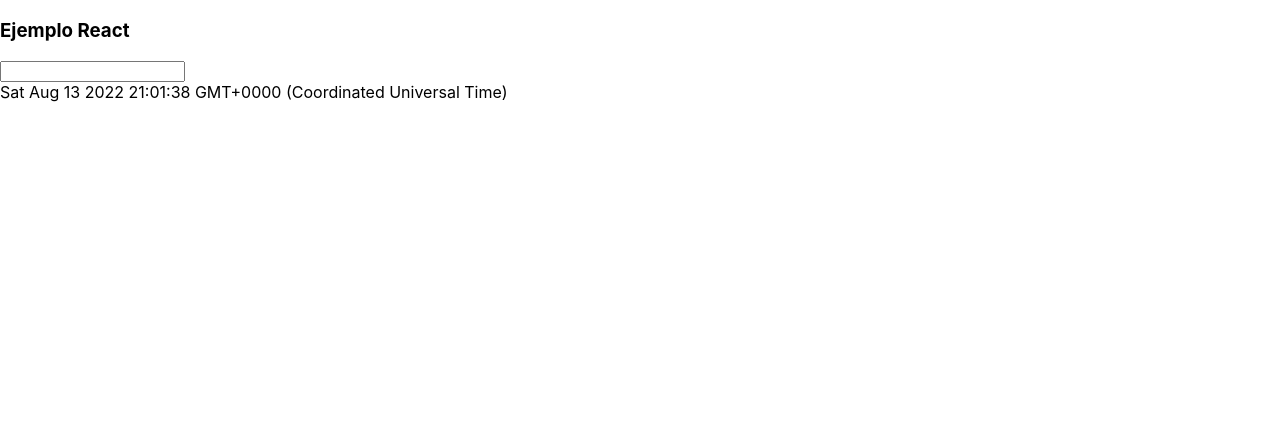
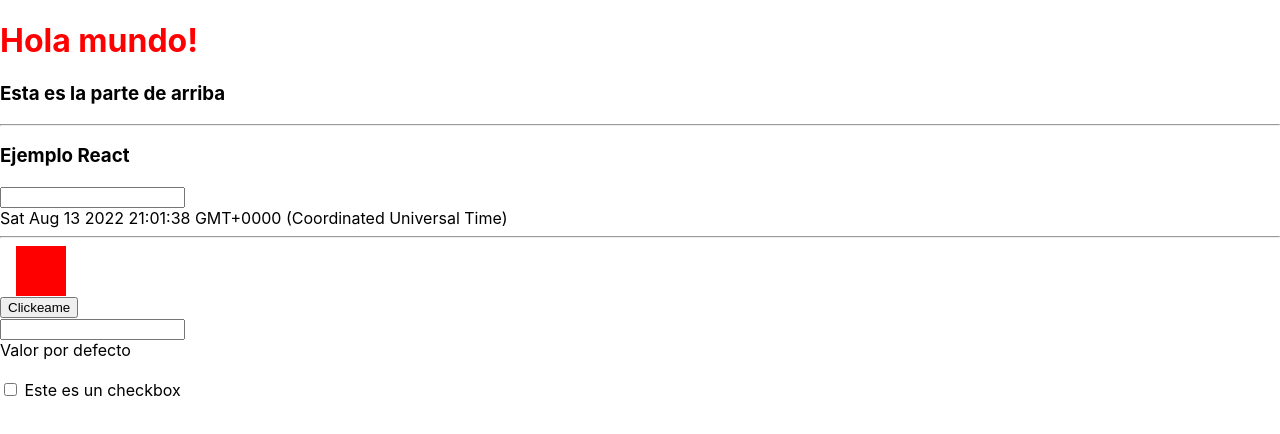
Before and after one commit to eminvrz/curso-React17-ASP.NET5, a React (Create React App) app: page / in a window 1280 px wide. Shown: the top 434 px of the page. Built offline with nearby package versions, Linux system fonts and the light colour scheme.

Commit message:
Proyectando contenido

```diff
--- a/src/App.css
+++ b/src/App.css
@@ -1,38 +1,6 @@
-.App {
-  text-align: center;
+.cuadradoRojo {
+    background-color: red;
+    width: 50px;
+    height: 50px;
+    margin-left: 1rem;
 }
-
-.App-logo {
-  height: 40vmin;
-  pointer-events: none;
-}
-
-@media (prefers-reduced-motion: no-preference) {
-  .App-logo {
-    animation: App-logo-spin infinite 20s linear;
-  }
-}
-
-.App-header {
-  background-color: #282c34;
-  min-height: 100vh;
-  display: flex;
-  flex-direction: column;
-  align-items: center;
-  justify-content: center;
-  font-size: calc(10px + 2vmin);
-  color: white;
-}
-
-.App-link {
-  color: #61dafb;
-}
-
-@keyframes App-logo-spin {
-  from {
-    transform: rotate(0deg);
-  }
-  to {
-    transform: rotate(360deg);
-  }
-}
--- /dev/null
+++ b/src/App.module.css
@@ -0,0 +1,3 @@
+.color {
+    color: green;
+}
--- a/src/App.tsx
+++ b/src/App.tsx
@@ -1,27 +1,77 @@
-import React, { useEffect, useState } from 'react';
-import logo from './logo.svg';
-import './App.css';
+import { useState } from 'react'
+import './App.css'
+import EjemploReloj from './componentes/EjemploReloj'
+import MostrarTexto from './componentes/MostrarTexto'
+import ProyectarContenido2 from './componentes/ProyectarContenido2'
 
 function App() {
 
-  const [fecha, setFecha] = useState(new Date());
-
-  useEffect(() => {
-    const timerId = setInterval(( ) => {
-      setFecha(new Date());
-    }, 1000);
-
-    return () => clearInterval(timerId);
-  })
+  const imagenURL= "https://blog.wildix.com/wp-content/uploads/2020/06/react-logo.jpg";
 
 
-  return (
+  const manejarClick = () => console.log('click');
+
+  const [texto, setTexto] = useState('Valor por defecto');
+
+  const [checked, setChecked] = useState(false);
+
+  const manejarKeyUp = (e: React.KeyboardEvent<HTMLInputElement>) => {
+    console.log(e.currentTarget.value)
+    setTexto(e.currentTarget.value);
+
+  }
+
+    const parteIntermedia = <EjemploReloj/>
+
+    const estilo = {
+      backgroundColor: 'red', width: '50px', height: '50px', marginLeft: '1rem'
+    }
+
+    const parteInferior = <div style={estilo }></div>
+
+  return(
     <div>
-      <h3> Ejemplo React</h3>
-            <input />
-            <div>{fecha.toString()}</div>
+      <h1 className='rojo'>Hola mundo!</h1>
+
+      <ProyectarContenido2
+          parteSuperior={<h3>Esta es la parte de arriba</h3>}
+          parteIntermedia={parteIntermedia}
+          parteInferior = {parteInferior}
+        />
+
+
+      {/* Importamos el componente Proyc... Para visualizarlo en su propio componente, es decir estamos enviando contenido como parametro a nuestro componente */}
+      {/* <ProyectarContenido> */}
+        <>
+        {/* <span> Hola proyectando contenido </span> */}
+        {/* <img src={imagenURL} alt="logo react" /> */}
+        </>
+      {/* </ProyectarContenido> */}
+
+      <button
+
+      onMouseEnter={() => console.log('entrando')}
+      onClick={() => console.log('click desde el boton')}>Clickeame</button>
+<br />
+      <input type="text"
+        onKeyUp={(e) => manejarKeyUp(e)}
+      />
+
+      {/* traer funciones fuera de de este componente */}
+      <MostrarTexto texto= {texto}/>
+
+<br />
+      {/* <img src={imagenURL} alt="logo react" /> */}
+      <div>
+        <input type="checkbox"
+        onChange={(e) => setChecked(e.currentTarget.checked)}
+        checked= {checked} /> Este es un checkbox
+      </div>
     </div>
   );
+
+
+
 }
 
 export default App;
--- /dev/null
+++ b/src/componentes/EjemploReloj.tsx
@@ -0,0 +1,22 @@
+import { useState, useEffect } from "react"
+
+export default function EjemploReloj(){
+
+    const [fecha, setFecha] = useState(new Date());
+
+  useEffect(() => {
+    const timerId = setInterval(( ) => {
+      setFecha(new Date());
+    }, 1000);
+
+    return () => clearInterval(timerId);
+  })
+
+    return (
+        <div>
+          <h3> Ejemplo React</h3>
+                <input />
+                <div>{fecha.toString()}</div>
+        </div>
+      );
+}
--- /dev/null
+++ b/src/componentes/MostrarTexto.tsx
@@ -0,0 +1,11 @@
+export default function MostrarTexto(props: mostrarTextoProps){
+    return (
+        <div>
+          {props.texto}
+        </div>
+    )
+}
+
+interface mostrarTextoProps{
+    texto: string;
+}
--- /dev/null
+++ b/src/componentes/ProyectarContenido2.tsx
@@ -0,0 +1,19 @@
+import { ReactElement } from 'react'
+export default function ProyectarContenido2 (
+    props: proyectarContenido2Props) {
+    return (
+        <>
+            {props.parteSuperior}
+            <hr />
+            {props.parteIntermedia}
+            <hr />
+            {props.parteInferior}
+        </>
+    )
+}
+
+interface proyectarContenido2Props{
+    parteSuperior: ReactElement;
+    parteIntermedia: ReactElement;
+    parteInferior: ReactElement;
+}
--- a/src/index.css
+++ b/src/index.css
@@ -1,13 +1,18 @@
 body {
-  margin: 0;
-  font-family: -apple-system, BlinkMacSystemFont, 'Segoe UI', 'Roboto', 'Oxygen',
-    'Ubuntu', 'Cantarell', 'Fira Sans', 'Droid Sans', 'Helvetica Neue',
-    sans-serif;
-  -webkit-font-smoothing: antialiased;
-  -moz-osx-font-smoothing: grayscale;
+    margin: 0;
+    font-family: -apple-system, BlinkMacSystemFont, 'Segoe UI', 'Roboto', 'Oxygen', 'Ubuntu', 'Cantarell', 'Fira Sans', 'Droid Sans', 'Helvetica Neue', sans-serif;
+    -webkit-font-smoothing: antialiased;
+    -moz-osx-font-smoothing: grayscale;
 }
 
 code {
-  font-family: source-code-pro, Menlo, Monaco, Consolas, 'Courier New',
-    monospace;
+    font-family: source-code-pro, Menlo, Monaco, Consolas, 'Courier New', monospace;
 }
+
+.rojo {
+    color: red;
+}
+
+.color {
+    color: blue;
+}
```
Also changed, not shown: src/componentes/EjemploCSS.tsx (added, +31 -0 lines), src/componentes/ProyectarContenido.tsx (added, +17 -0 lines).
